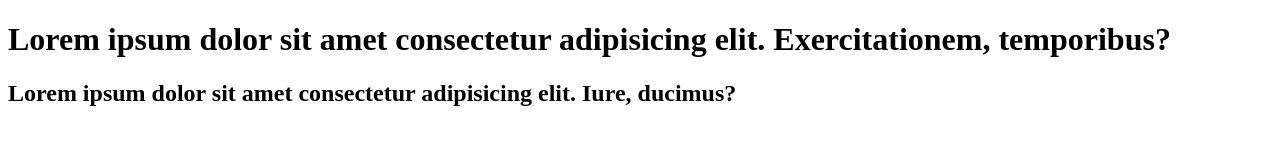
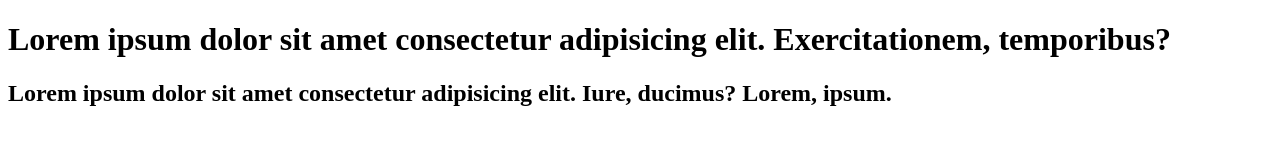
Before and after one commit to TBT50/git, a plain HTML site: page index.html in a window 1280 px wide. Drawn offline with Linux system fonts and the light colour scheme.

Commit message:
feat: edit the <h2> element (master)

```diff
--- a/index.html
+++ b/index.html
@@ -13,6 +13,7 @@
     </h1>
     <h2>
       Lorem ipsum dolor sit amet consectetur adipisicing elit. Iure, ducimus?
+      Lorem, ipsum.
     </h2>
   </body>
 </html>
```
